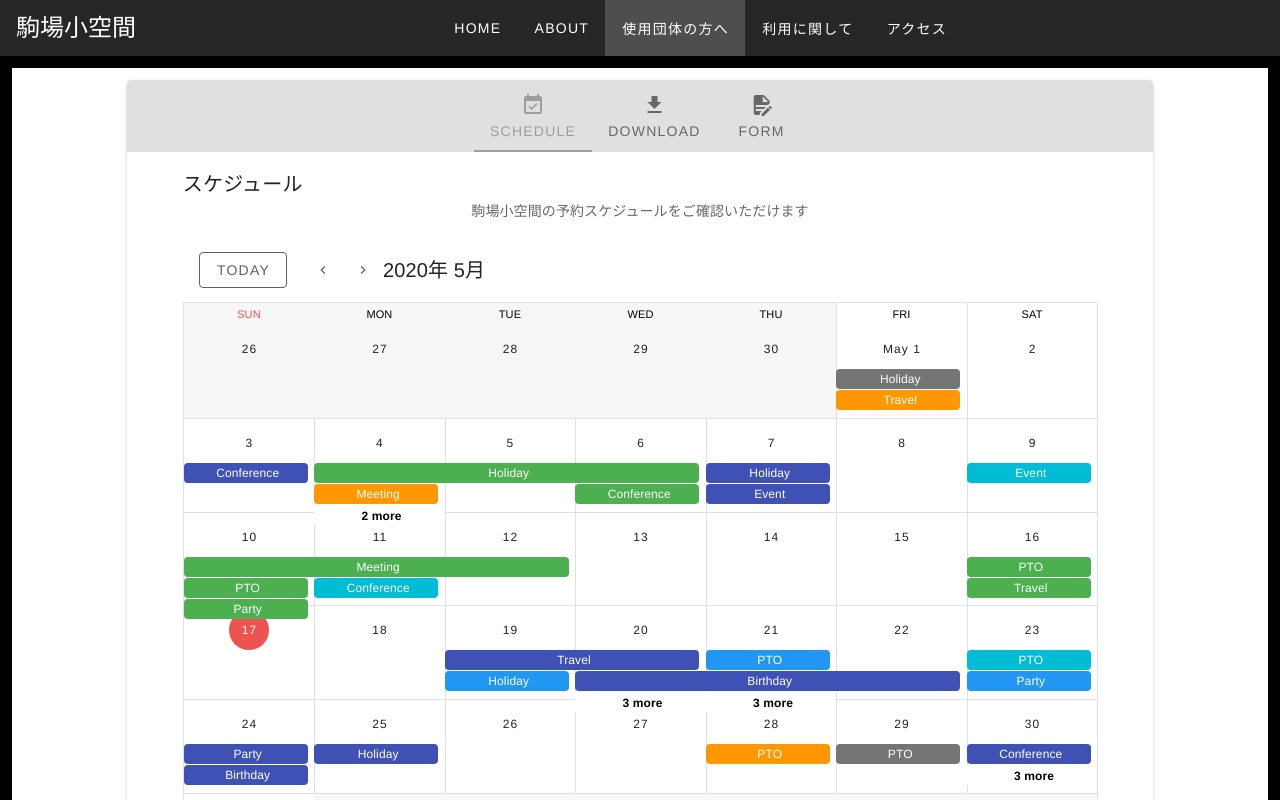
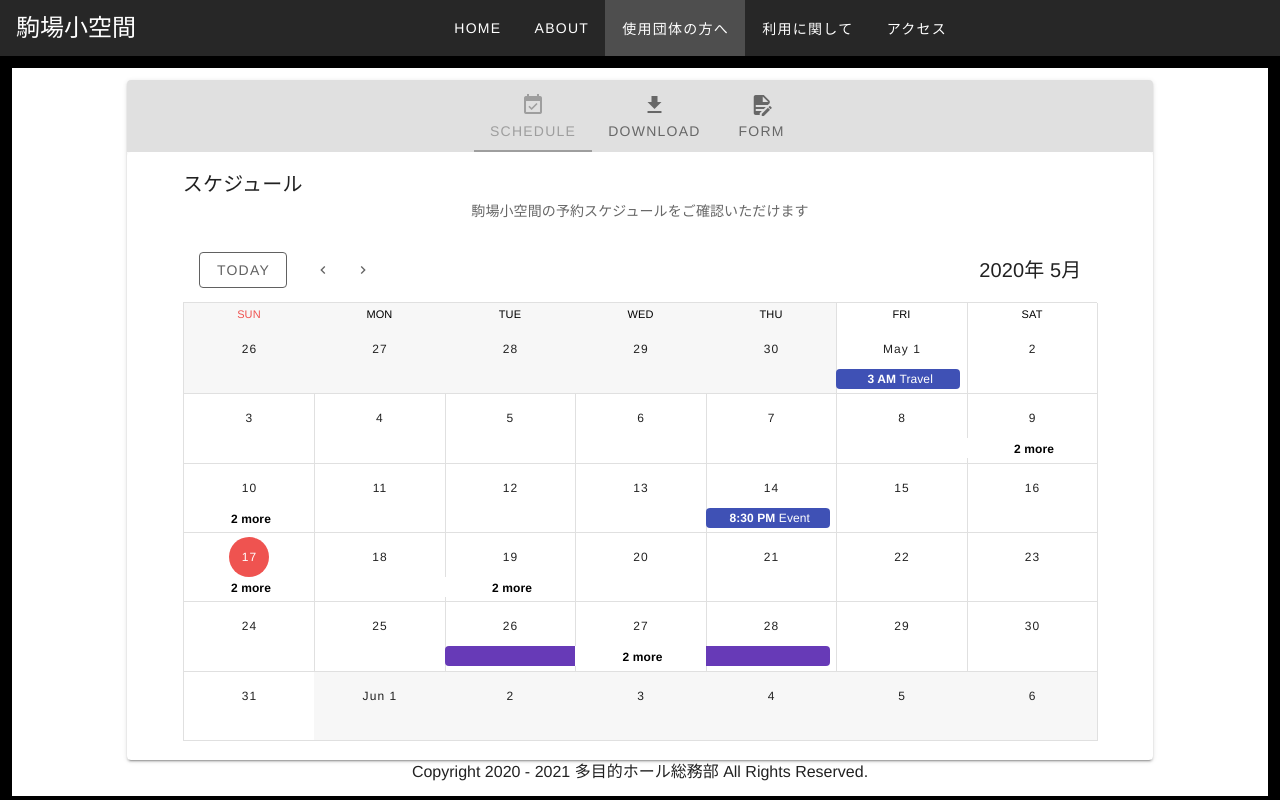
Before and after one commit to Komabashokukan/official-site, a Vue app: page /users in a window 1280 px wide. Shown: the top 800 px of the page. Built offline with nearby package versions, Linux system fonts and the light colour scheme.

Commit message:
イベントダイアログの表示

```diff
--- a/src/components/Calendar.vue
+++ b/src/components/Calendar.vue
@@ -1,7 +1,7 @@
 <template>
     <v-row class="fill-height">
     <v-col>
-      <v-sheet >
+      <v-sheet>
         <v-toolbar flat color="white">
           <v-btn outlined class="mr-4" color="grey darken-2" @click="setToday">
             Today
@@ -12,13 +12,13 @@
           <v-btn fab text small color="grey darken-2" @click="next">
             <v-icon small>mdi-chevron-right</v-icon>
           </v-btn>
-          <v-toolbar-title v-if="$refs.calendar">
+          <v-spacer></v-spacer>
+          <v-toolbar-title v-if="$refs.calendar" :justify="center">
             {{this.showedYear}}年 {{ this.showedMonth }}月
           </v-toolbar-title>
-          <v-spacer></v-spacer>
         </v-toolbar>
       </v-sheet>
-      <v-sheet height="90%">
+      <v-sheet height="95%">
         <v-calendar
           ref="calendar"
           v-model="focus"
@@ -27,7 +27,41 @@
           :event-color="getEventColor"
           :type="type"
           @change="updateRange"
+          @click:event="showEvent"
         ></v-calendar>
+        <v-menu
+          v-model="selectedOpen"
+          :close-on-content-click="false"
+          :activator="selectedElement"
+          offset-y
+          max-width="400px"
+        >
+          <v-card
+            color="grey lighten-4"
+            min-width="350px"
+            flat
+          >
+            <v-toolbar
+              :color="selectedEvent.color"
+              dark
+            >
+              <v-toolbar-title v-html="selectedEvent.name"></v-toolbar-title>
+              <v-spacer></v-spacer>
+            </v-toolbar>
+            <v-card-text>
+              <span v-html="selectedEvent"></span>
+            </v-card-text>
+            <v-card-actions>
+              <v-btn
+                text
+                color="secondary"
+                @click="selectedOpen = false"
+              >
+                Cancel
+              </v-btn>
+            </v-card-actions>
+          </v-card>
+        </v-menu>
       </v-sheet>
     </v-col>
   </v-row>
@@ -73,23 +107,23 @@ export default {
         next () {
             this.$refs.calendar.next()
         },
-        // showEvent ({ nativeEvent, event }) {
-        //     const open = () => {
-        //         this.selectedEvent = event
-        //         this.selectedElement = nativeEvent.target
-        //         // eslint-disable-next-line no-return-assign
-        //         setTimeout(() => this.selectedOpen = true, 10)
-        //     }
+        showEvent ({ nativeEvent, event }) {
+            const open = () => {
+                this.selectedEvent = event
+                this.selectedElement = nativeEvent.target
+                // eslint-disable-next-line no-return-assign
+                setTimeout(() => this.selectedOpen = true, 10)
+            }
 
-        //     if (this.selectedOpen) {
-        //         this.selectedOpen = false
-        //         setTimeout(open, 10)
-        //     } else {
-        //         open()
-        //     }
+            if (this.selectedOpen) {
+                this.selectedOpen = false
+                setTimeout(open, 10)
+            } else {
+                open()
+            }
 
-        //     nativeEvent.stopPropagation()
-        // },
+            nativeEvent.stopPropagation()
+        },
         updateRange ({ start, end }) {
             this.events = this.fetchDB({ start, end })
             this.updateTitle()
@@ -113,20 +147,23 @@ export default {
             const min = new Date(`${start.date}T00:00:00`)
             const max = new Date(`${end.date}T23:59:59`)
             const days = (max.getTime() - min.getTime()) / 86400000
-            const eventCount = this.rnd(days, days + 20)
+            const eventCount = days - 20
             for (let i = 0; i < eventCount; i++) {
                 const allDay = this.rnd(0, 3) === 0
                 const firstTimestamp = this.rnd(min.getTime(), max.getTime())
                 const first = new Date(firstTimestamp - (firstTimestamp % 900000))
                 const secondTimestamp = this.rnd(2, allDay ? 288 : 8) * 900000
                 const second = new Date(first.getTime() + secondTimestamp)
+                const detail = 'hello'
+                console.log(first.toISOString().substring(0, 16))
 
                 events.push({
                     name: this.names[this.rnd(0, this.names.length - 1)],
-                    start: first.toISOString().substring(0, 10),
-                    end: second.toISOString().substring(0, 10),
+                    start: first.toISOString().substring(0, 16),
+                    end: second.toISOString().substring(0, 16),
                     color: this.colors[this.rnd(0, this.colors.length - 1)],
-                    timed: !allDay
+                    timed: !allDay,
+                    details: detail
                 })
             }
             return events
```
